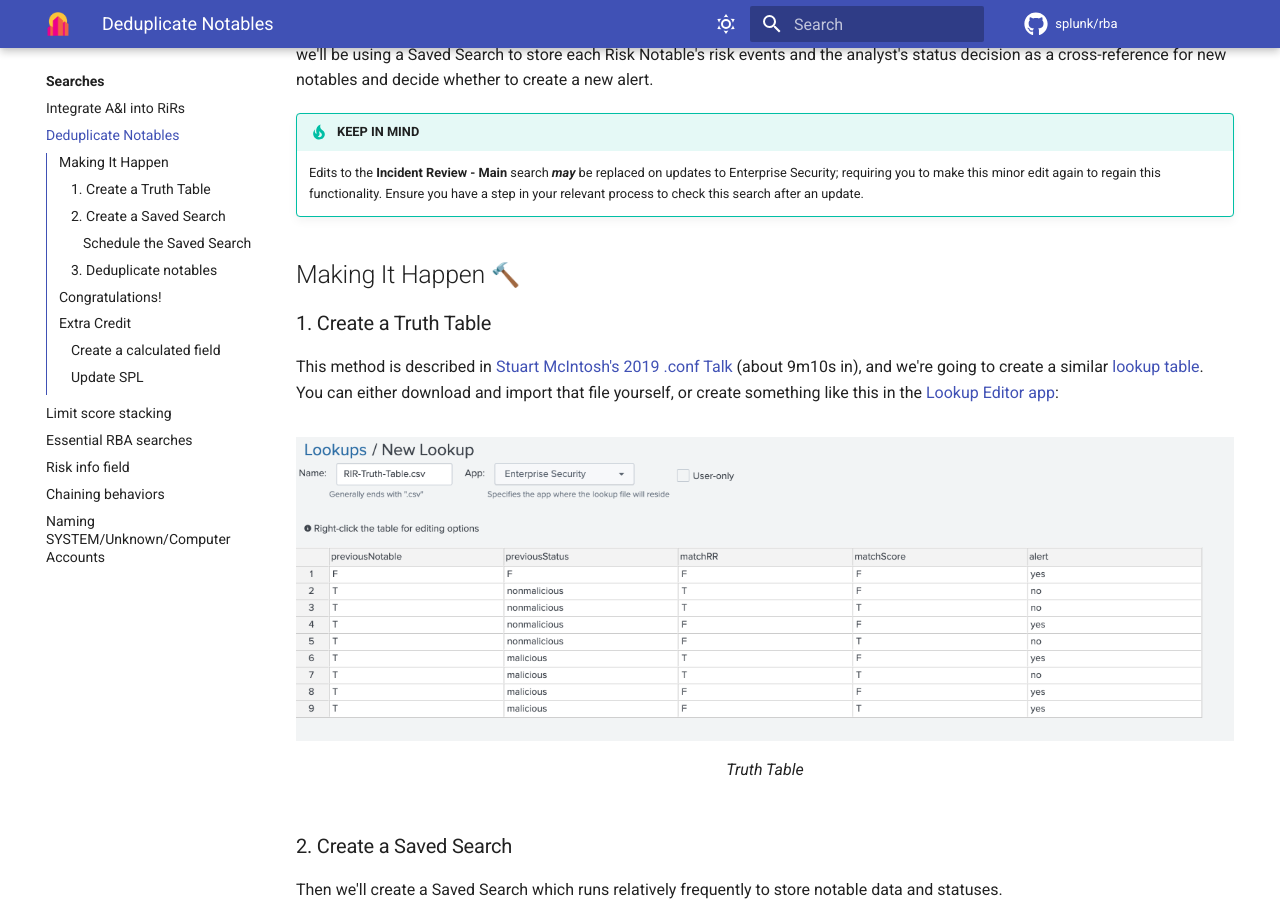
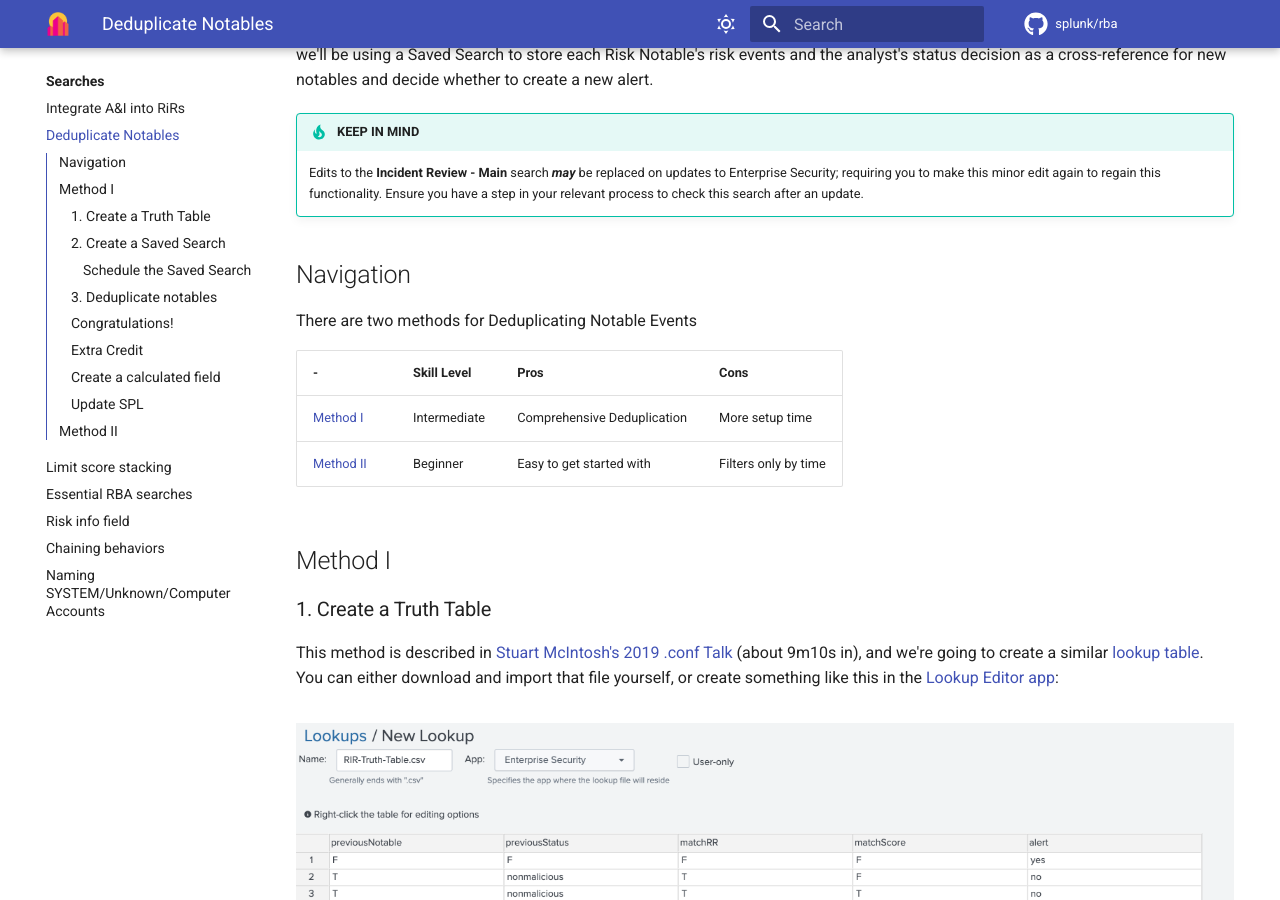
Before and after one commit to splunk/rba, an MkDocs documentation site: the page built from docs/searches/deduplicate_notables.md, in a window 1280 px wide and 900 px high, scrolled down 321 px. Built offline with MkDocs 1.6.1 and Material for MkDocs 9.7.7, drawn with Linux system fonts in a browser that asks for light colours; emoji names are drawn with the system emoji font; comment, search, counter and statistics services are not loaded; some of the changed text lies outside the part shown.

Commit message:
Adding methods for managing notables (#77)
Signed-off-by: Zachary Christensen <zchristensen@splunk.com>

````diff
--- a/docs/searches/deduplicate_notables.md
+++ b/docs/searches/deduplicate_notables.md
@@ -8,7 +8,17 @@
 
     Edits to the **Incident Review - Main** search ***may*** be replaced on updates to Enterprise Security; requiring you to make this minor edit again to regain this functionality. Ensure you have a step in your relevant process to check this search after an update.
 
-## Making It Happen :hammer:
+## Navigation
+
+There are two methods for Deduplicating Notable Events
+
+- | Skill Level | Pros | Cons
+- | ---------- | ---- | ----
+[Method I](#method-i) | Intermediate | Comprehensive Deduplication | More setup time
+[Method II](#method-ii) | Beginner | Easy to get started with | Filters only by time
+
+
+## Method I
 
 ### 1. Create a Truth Table
 
@@ -115,15 +125,13 @@
   <figcaption>Updated incident review search</figcaption>
 </figure>
 
-## Congratulations! :partying_face:
+### Congratulations! :partying_face:
 
 You should now have a significant reduction in duplicate notables
 
 If something isn't working, make sure that the Saved Search is correctly outputting a lookup (which should have Global permissions), and ensure if you `| inputlookup RIR-Deduplicate.csv` you see all of the fields being returned as expected. If Incident Review is not working, something is wrong with the lookup or your edit to that search.
 
----
-
-## Extra Credit
+### Extra Credit
 
 If you utilize the [Risk info field](./risk_info_event_detail.md) so you have a short and sweet risk_message, you can add another level of granularity to your truth table.
 
@@ -181,6 +189,18 @@
 Voila! We now ensure that our signature-based risk rule data sources will properly alert if there are interesting new events for that risk object.
 
 ---
+
+## Method II
+
+This method will filter on time (within the last 70 minutes).
+
+``` spl title="Append to existing RiR"
+...
+| stats latest(_indextime) AS latest_risk
+| where latest_risk >= relative_time(now(),"-70m@m")
+```
+
+---
 <small>Authors</small>
 
 <div class="zts-tooltip">
--- a/mkdocs.yml
+++ b/mkdocs.yml
@@ -111,7 +111,7 @@
       - searches/index.md
       - Integrate A&I into RiRs: searches/asset_and_identity_rir_logic.md
       - Deduplicate Notables: searches/deduplicate_notables.md
-      - Limit score stacking: searches/limit_risk_rule_score_stacking.md
+      - Limit score stacking: searches/limit_score_stacking.md
       - Essential RBA searches: searches/risk_guide_searches.md
       - Risk info field: searches/risk_info_event_detail.md
       - Chaining behaviors: searches/this_then_that_alerts.md
````
Also changed, not shown: docs/contributing/contributors.md (+2 -0 lines), docs/searches/index.md (+2 -2 lines), docs/searches/limit_risk_rule_score_stacking.md (deleted, +0 -30 lines), docs/searches/limit_score_stacking.md (added, +98 -0 lines), docs/assets/dedup_notable_2.png (added).
